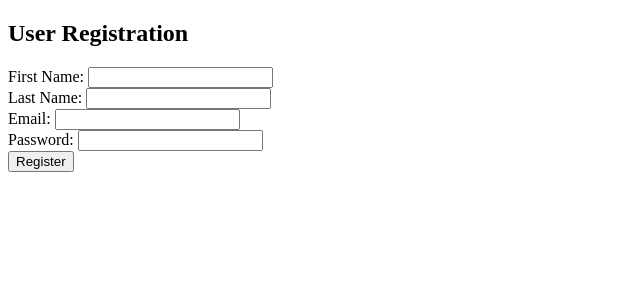
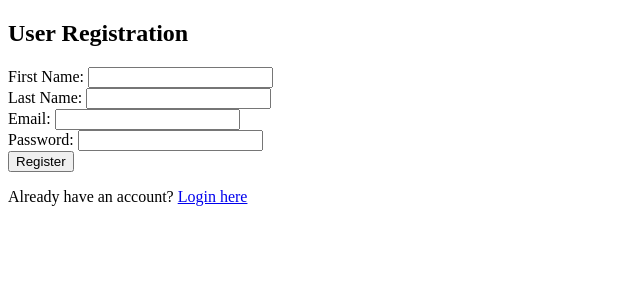
Before and after one commit to ruisu-iwnl/php-ums-sample, a PHP site: page /register.php in a window 1280 px wide. Shown: the top 300 px of the page, without its empty margins (0-640 px from the left). Run offline with PHP 8.4, Linux system fonts and the light colour scheme.

Commit message:
added link to login

```diff
--- a/register.php
+++ b/register.php
@@ -63,5 +63,6 @@ if ($_SERVER["REQUEST_METHOD"] == "POST") {
             <input type="submit" value="Register">
         </div>
     </form>
+    <p>Already have an account? <a href="login.php">Login here</a></p>
 </body>
 </html>
```
